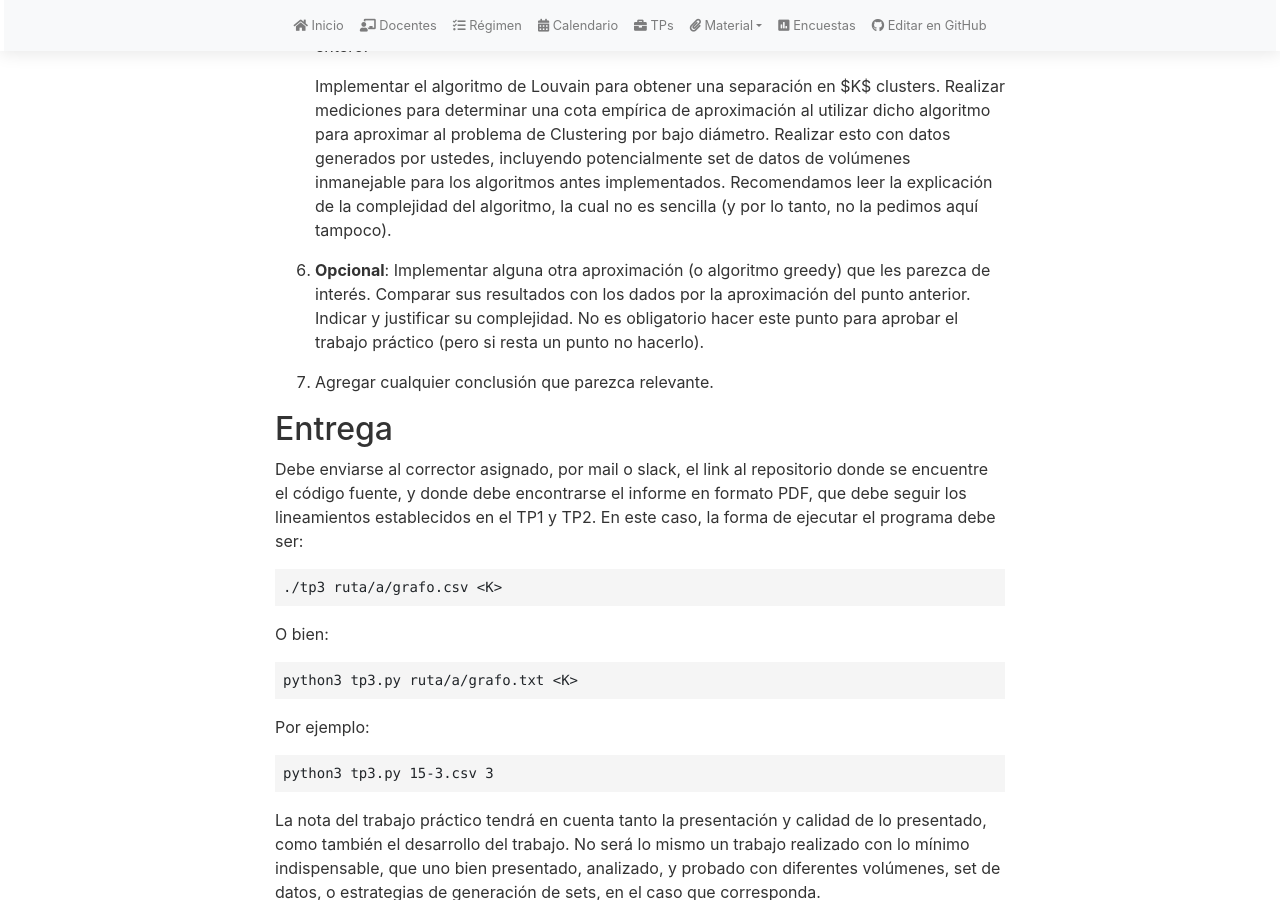
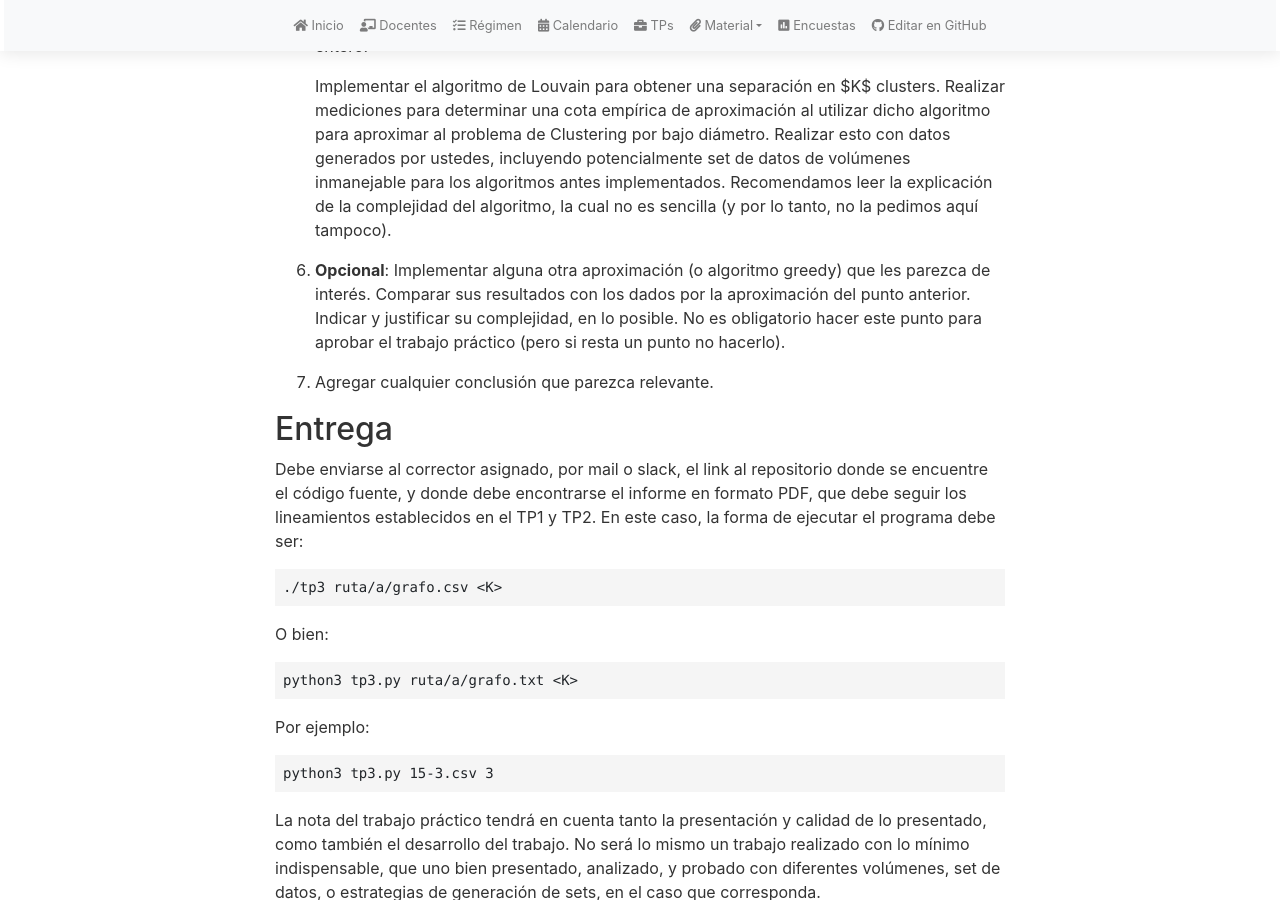
Before and after one commit to algoritmos-rw/tda_bg, a Jekyll site: the page built from tps/2025_1/tp3.md, in a window 1280 px wide and 900 px high, scrolled down 2152 px. Built offline with Jekyll 4.4.1, drawn with Linux system fonts in a browser that asks for light colours; nearby versions of some CDN libraries; our own code applies the rules of GitHub Pages for plain Markdown files.

Commit message:
mas complejidad

```diff
--- a/tps/2025_1/tp3.md
+++ b/tps/2025_1/tp3.md
@@ -103,7 +103,7 @@ arista dentro del grafo.
 
 7.	**Opcional**: Implementar alguna otra aproximación (o algoritmo greedy) que
 	les parezca de interés. Comparar sus resultados con los dados por la aproximación
-	del punto anterior. Indicar y justificar su complejidad. No es obligatorio
+	del punto anterior. Indicar y justificar su complejidad, en lo posible. No es obligatorio
 	hacer este punto para aprobar el trabajo práctico (pero si resta un punto no hacerlo).
 
 8. 	Agregar cualquier conclusión que parezca relevante.
```
